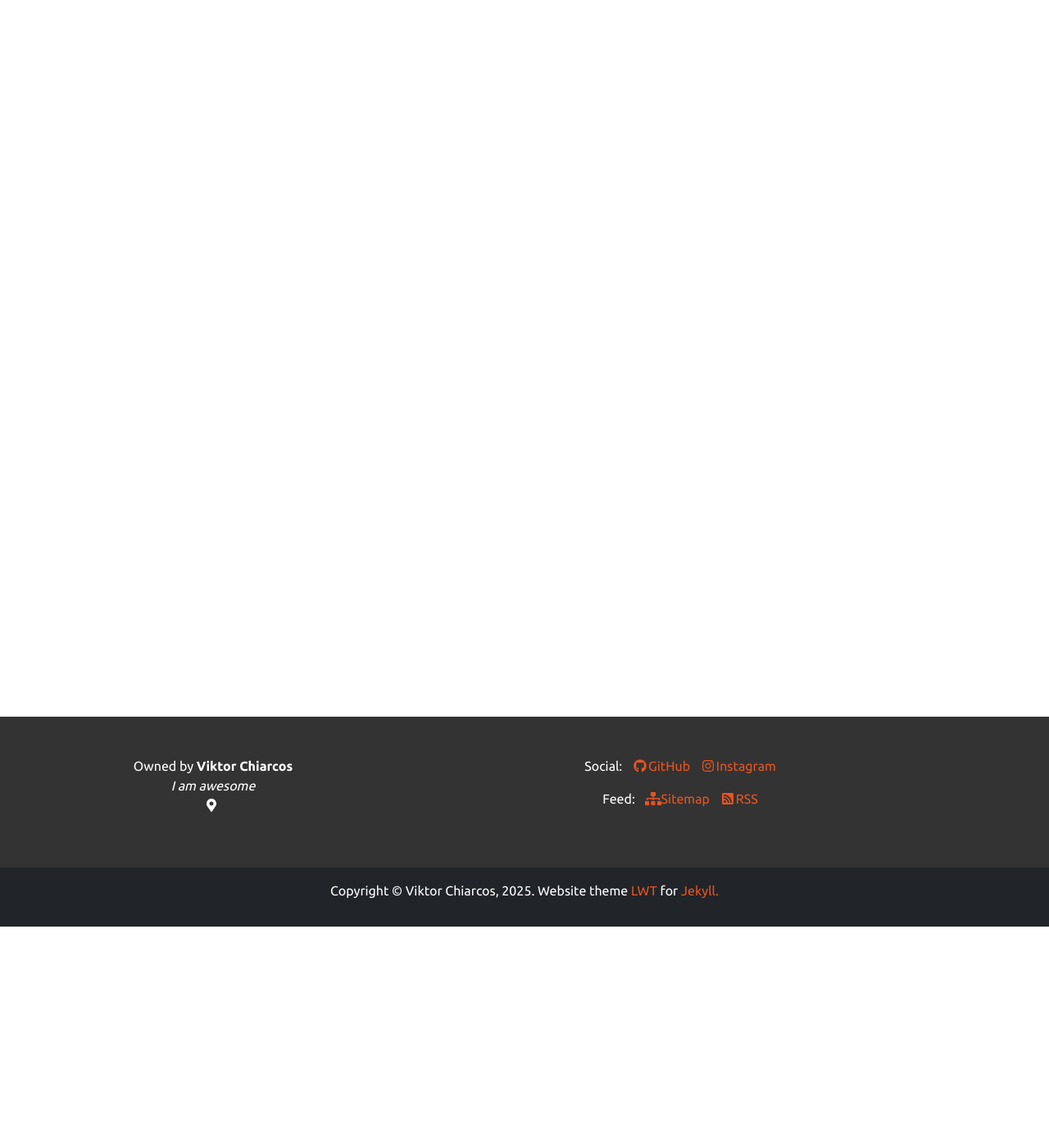
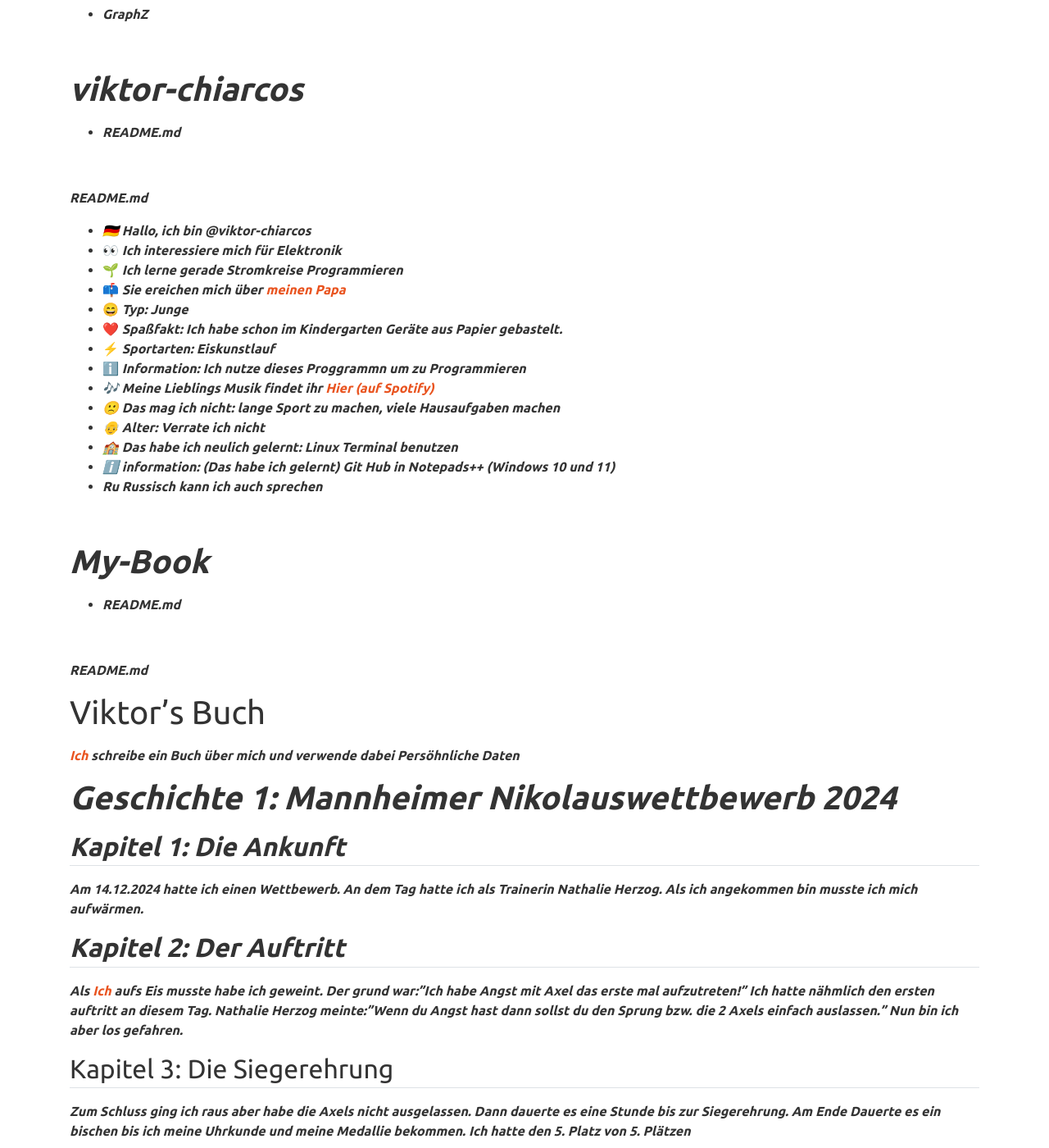
Before and after one commit to viktor-chiarcos/viktor-chiarcos.github.io, a Jekyll site: the page built from _pages/github/viktor-chiarcos.md, in a window 1280 px wide and 1400 px high, scrolled down 270 px. Shown: the whole window at 82% size. Built offline with Jekyll 4.4.1, drawn with Linux system fonts in a browser that asks for light colours; some of the changed text lies outside the part shown.

Commit message:
Update viktor-chiarcos.md

```diff
--- a/_pages/github/viktor-chiarcos.md
+++ b/_pages/github/viktor-chiarcos.md
@@ -1,5 +1,81 @@
 ---
 layout: page
-title: "Viktor@GitHub"
+title: ""
 permalink: /github/viktor-chiarcos/
 ---
+
+# *[Auf Github öffnen](https://github.com/viktor-chiarcos)*
+
+# *Repositorys:*
+
+- ***viktor-chiarcos***
+- ***My-Book***
+- ***Viktor-Chiarcos-Cloud***
+- ***GraphZ***
+
+&nbsp;
+
+# ***viktor-chiarcos***
+- ***README.md***
+
+&nbsp;
+
+***README.md***
+- ***🇩🇪 Hallo, ich bin @viktor-chiarcos***
+- 👀 ***Ich interessiere mich für Elektronik***
+- 🌱 ***Ich lerne gerade Stromkreise Programmieren***
+- 📫 ***Sie ereichen mich über [meinen Papa](https://github.com/chiarcos)***
+- 😄 ***Typ: Junge***
+- ❤️ ***Spaßfakt: Ich habe schon im Kindergarten Geräte aus Papier gebastelt.***
+- ⚡️ ***Sportarten: Eiskunstlauf***
+- ℹ️ ***Information: Ich nutze dieses Proggrammn um zu Programmieren***
+- ***🎶 Meine Lieblings Musik findet ihr [Hier (auf Spotify)](https://open.spotify.com/playlist/33a3P5kT2XK7V2NE11puD2?si=TZKCPxLFRGmnVrRYJPqH_g&pi=e-7_wwSH6USaOR)***
+- ***🙁 Das mag ich nicht: lange Sport zu machen, viele Hausaufgaben machen***
+- ***👴 Alter: Verrate ich nicht***
+- ***🏫 Das habe ich neulich gelernt: Linux Terminal benutzen***
+- ***ℹ️ information: (Das habe ich gelernt) Git Hub in Notepads++ (Windows 10 und 11)***
+- ***Ru Russisch kann ich auch sprechen***
+
+&nbsp;
+
+# ***My-Book***
+- ***README.md***
+
+  &nbsp;
+
+***README.md***
+
+# Viktor's Buch
+
+***[Ich](https://github.com/viktor-chiarcos) schreibe ein Buch über mich und verwende dabei Persöhnliche Daten***
+
+# ***Geschichte 1: Mannheimer Nikolauswettbewerb 2024***
+
+## ***Kapitel 1: Die Ankunft***
+
+***Am 14.12.2024 hatte ich einen Wettbewerb.
+An dem Tag hatte ich als Trainerin Nathalie Herzog.
+Als ich angekommen bin musste ich mich aufwärmen.***
+
+## ***Kapitel 2: Der Auftritt***
+
+***Als [Ich](https://github.com/viktor-chiarcos) aufs Eis musste habe ich geweint.
+Der grund war:"Ich habe Angst mit Axel das erste mal aufzutreten!"
+Ich hatte nähmlich den ersten auftritt an diesem Tag.
+Nathalie Herzog meinte:"Wenn du Angst hast dann sollst du den Sprung bzw. die 2 Axels einfach auslassen."
+Nun bin ich aber los gefahren.***
+
+## Kapitel 3: Die Siegerehrung
+
+***Zum Schluss ging ich raus aber habe die Axels nicht ausgelassen.
+Dann dauerte es eine Stunde bis zur Siegerehrung.
+Am Ende Dauerte es ein bischen bis ich meine Uhrkunde und meine Medallie bekommen.
+Ich hatte den 5. Platz von 5. Plätzen***
+
+***Ende***
+
+# Geschichte 2:
+
+&nbsp;
+
+# Viktor-Chiarcos-Cloud
```
